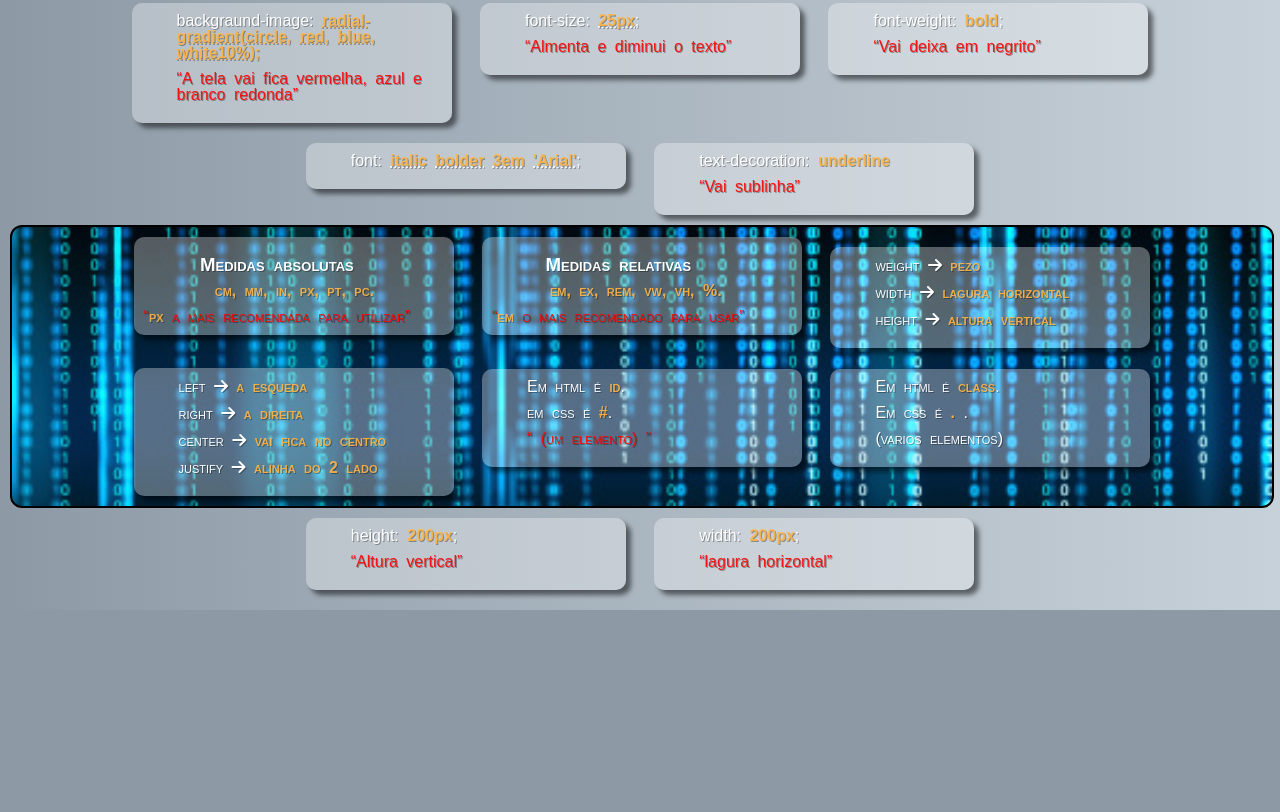
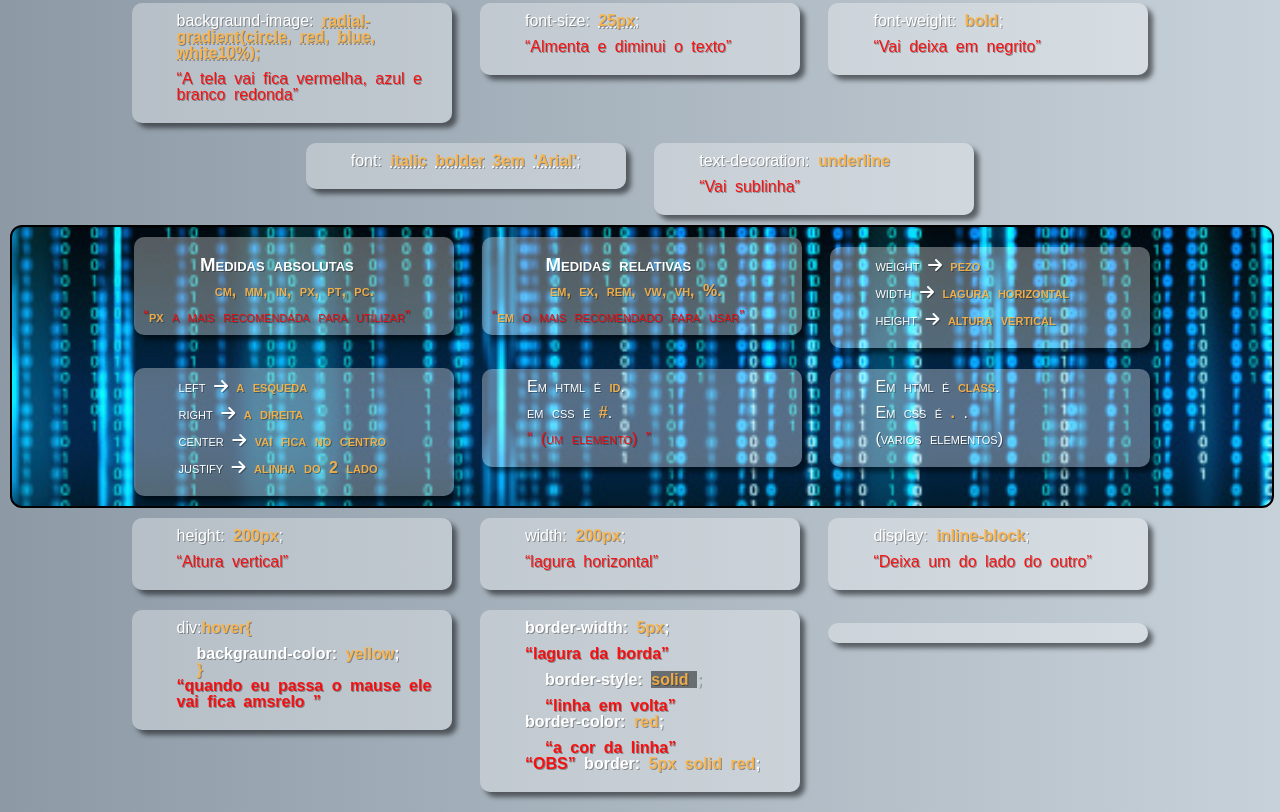
Before and after one commit to lias-alves/codigo, a plain HTML site: page index.html in a window 1280 px wide. Shown: the part 3757-4569 px from the top of the page. Before the commit the page ends 4367 px from the top, so only its background shows below. Drawn offline with Linux system fonts and the light colour scheme; files whose address does not match are found by name.

Commit message:
atualizei

```diff
--- a/estilo/style.css
+++ b/estilo/style.css
@@ -283,6 +283,11 @@ span p{
     color: var(--cor6);
 }
 
+.perto{
+    display: inline;
+    padding: 0px;
+    padding-left: 20px;
+}
 .bloco-fundo-3{
     border: 2px solid black;
     height: 100%;
@@ -292,6 +297,23 @@ span p{
     font-variant: small-caps;
 }
 
+
 .alinha-esquedo{
     text-align: left;
 }
+
+.escode{
+    display: inline;
+    background-color: var(--cor8);
+}
+.escode .ver-p{
+    display: none;
+}
+
+.escode:hover  p{
+    display: block;
+}
+
+.escode p{
+    color: var(--cor0);
+}
--- a/index.html
+++ b/index.html
@@ -452,6 +452,45 @@
                         <p><q>lagura horizontal</q></p>
                     </div>
                 </div>
+                <div class="bloco-css">
+                    <div class="alinha-esquedo">
+                        <p>display: <b>inline-block</b>;</p>
+                        <p><q>Deixa um do lado do outro</q></p>
+                    </div>
+                </div>
+
+                <div class="bloco-css">
+                    <div class="alinha-esquedo">
+                        <p>div:<b>hover<b>{</p>
+                        <p class="perto">backgraund-color: <b>yellow</b>;</p>
+                        <p class="perto"><b>}</b></p>
+                        <p><q>quando eu passa o mause ele vai fica amsrelo </q></p>
+                    </div>
+                </div>
+
+                <div class="bloco-css">
+                    <div class="alinha-esquedo">
+                        <p>border-width: <b>5px</b>;</p>
+                        <p><q>lagura da borda</q></p>
+                        <p class="perto">border-style: <b>
+                            <div class="escode">solid
+                                <p class="ver-p">'dashed' = - - -</p>
+                                <p class="ver-p">'dotted' = .....</p>
+                                <p class="ver-p">'double' = 2 linha</p>
+                                <p class="ver-p">'groove' = 3 linha</p>
+                            </div></b>;</p>
+                        <p class="perto"><q>linha em volta</q></p>
+                        <p>border-color: <b>red</b>;</p>
+                        <p class="perto"><q>a cor da linha</q></p>
+                        <p ><q>OBS</q> border: <b>5px solid red</b>;</p>
+
+                    </div>
+                </div>
+
+                <div class="bloco-css">
+                    <div class="alinha-esquedo">
+                    </div>
+                </div>
 
             </div>
 
```
